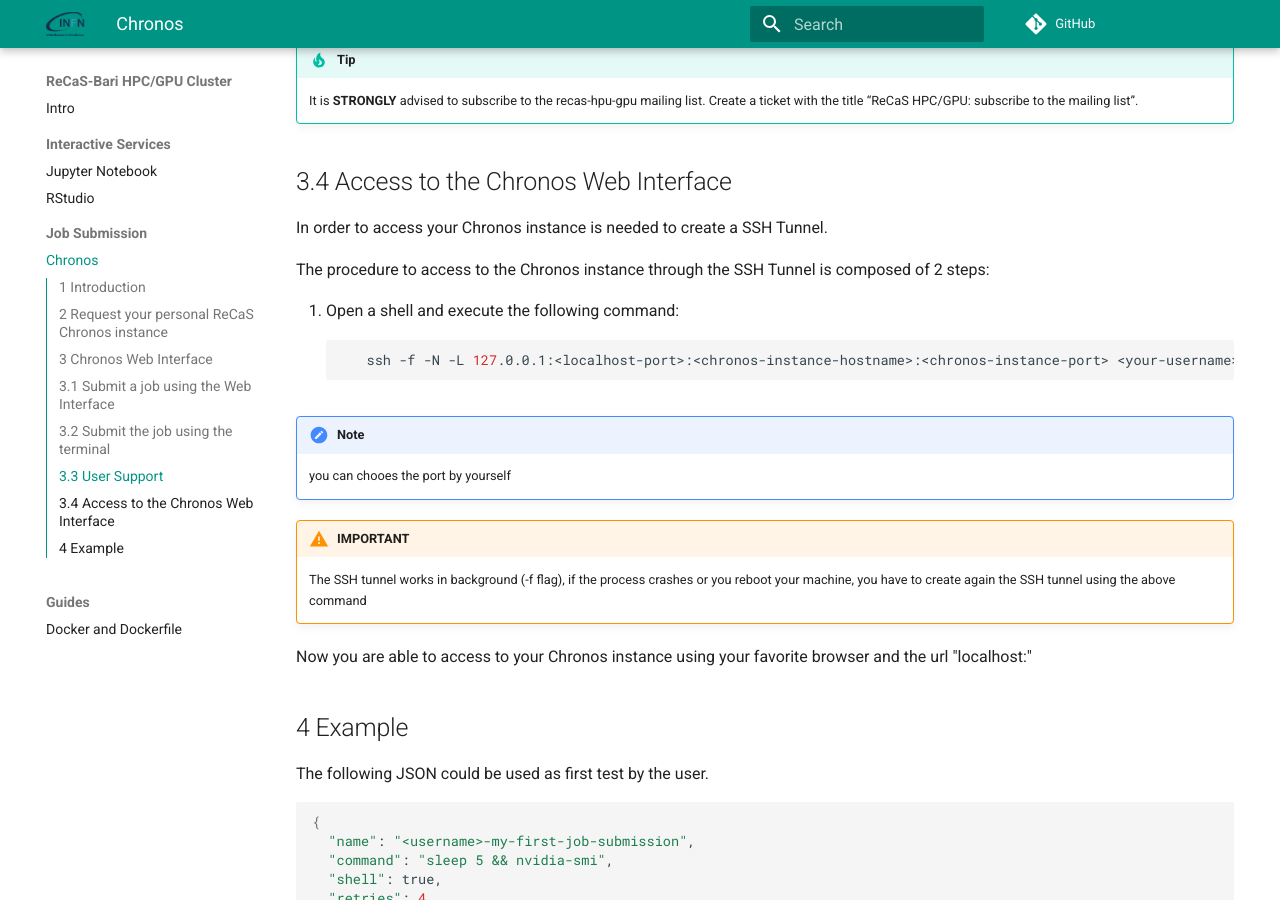
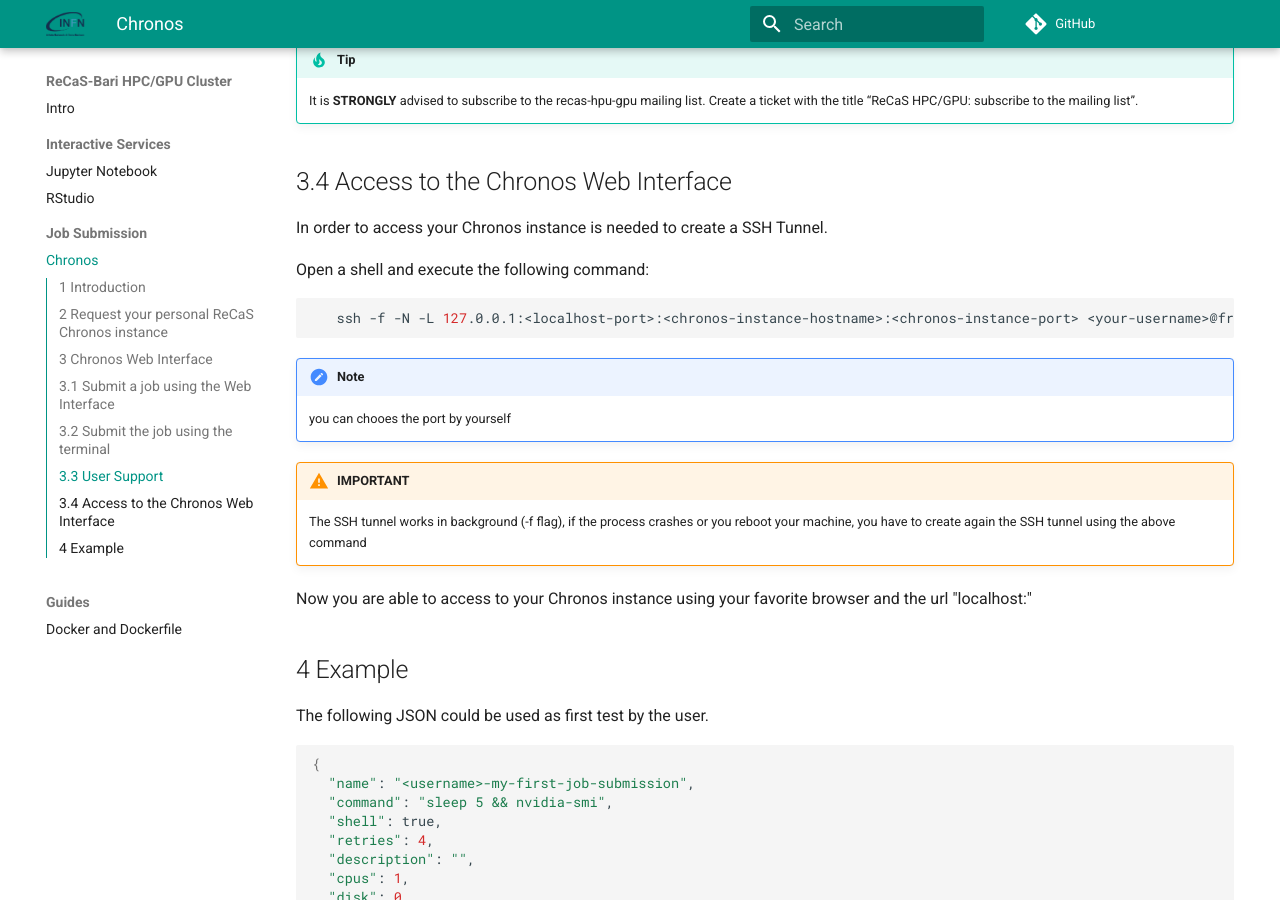
Before and after one commit to jvino/cluster-hpc-gpu-guides, an MkDocs documentation site: the page built from docs/job_submission/chronos.md, in a window 1280 px wide and 900 px high, scrolled down 4081 px. Built offline with MkDocs 1.6.1 and Material for MkDocs 9.7.7, drawn with Linux system fonts in a browser that asks for light colours; comment, search, counter and statistics services are not loaded.

Commit message:
edited the ssh tunnel guide

````diff
--- a/docs/job_submission/chronos.md
+++ b/docs/job_submission/chronos.md
@@ -130,9 +130,7 @@
 
 In order to access your Chronos instance is needed to create a SSH Tunnel.
 
-The procedure to access to the Chronos instance through the SSH Tunnel is composed of 2 steps:
-
-1. Open a shell and execute the following command:
+Open a shell and execute the following command:
 ```bash
    ssh -f -N -L 127.0.0.1:<localhost-port>:<chronos-instance-hostname>:<chronos-instance-port> <your-username>@frontend.recas.ba.infn.it
 ```
````
